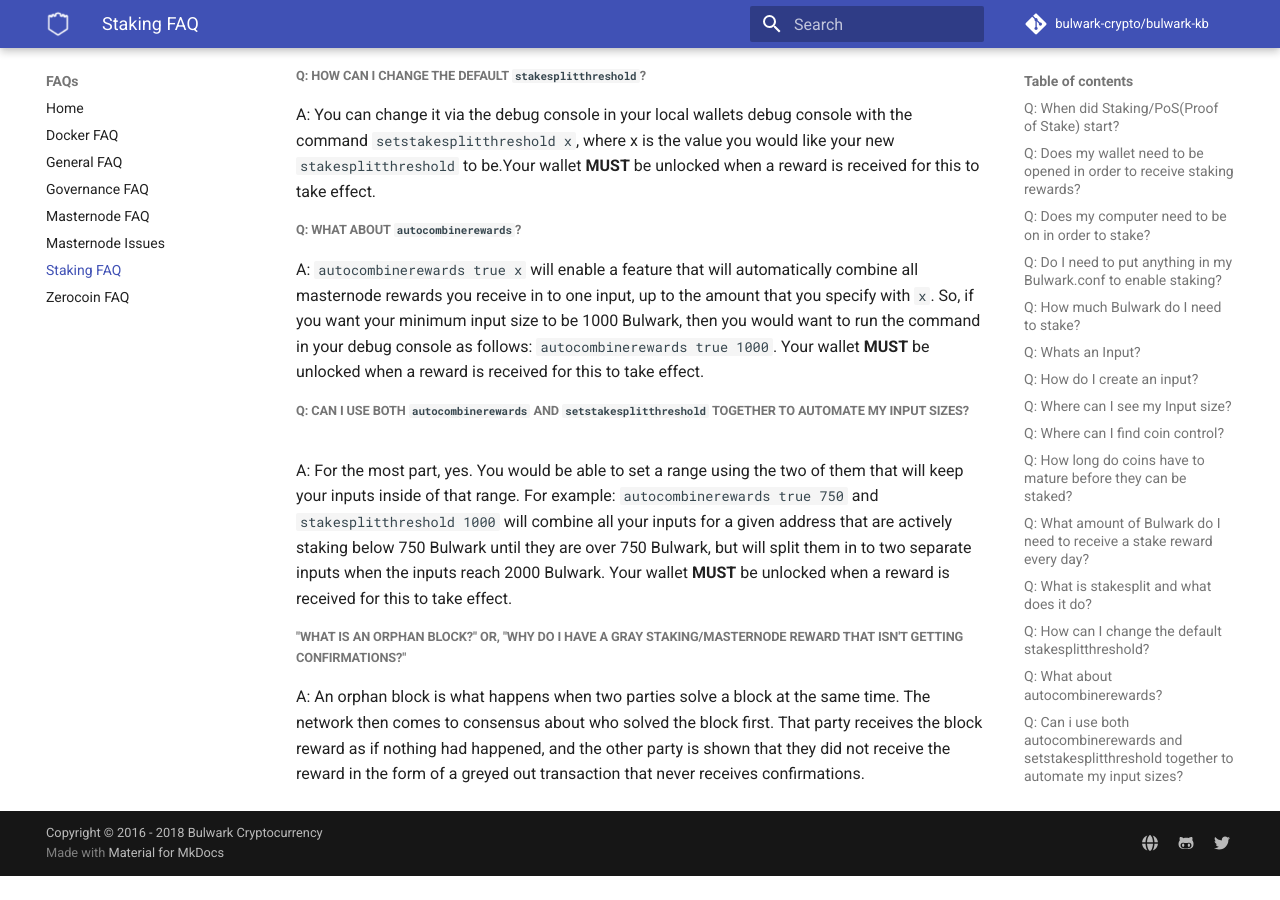
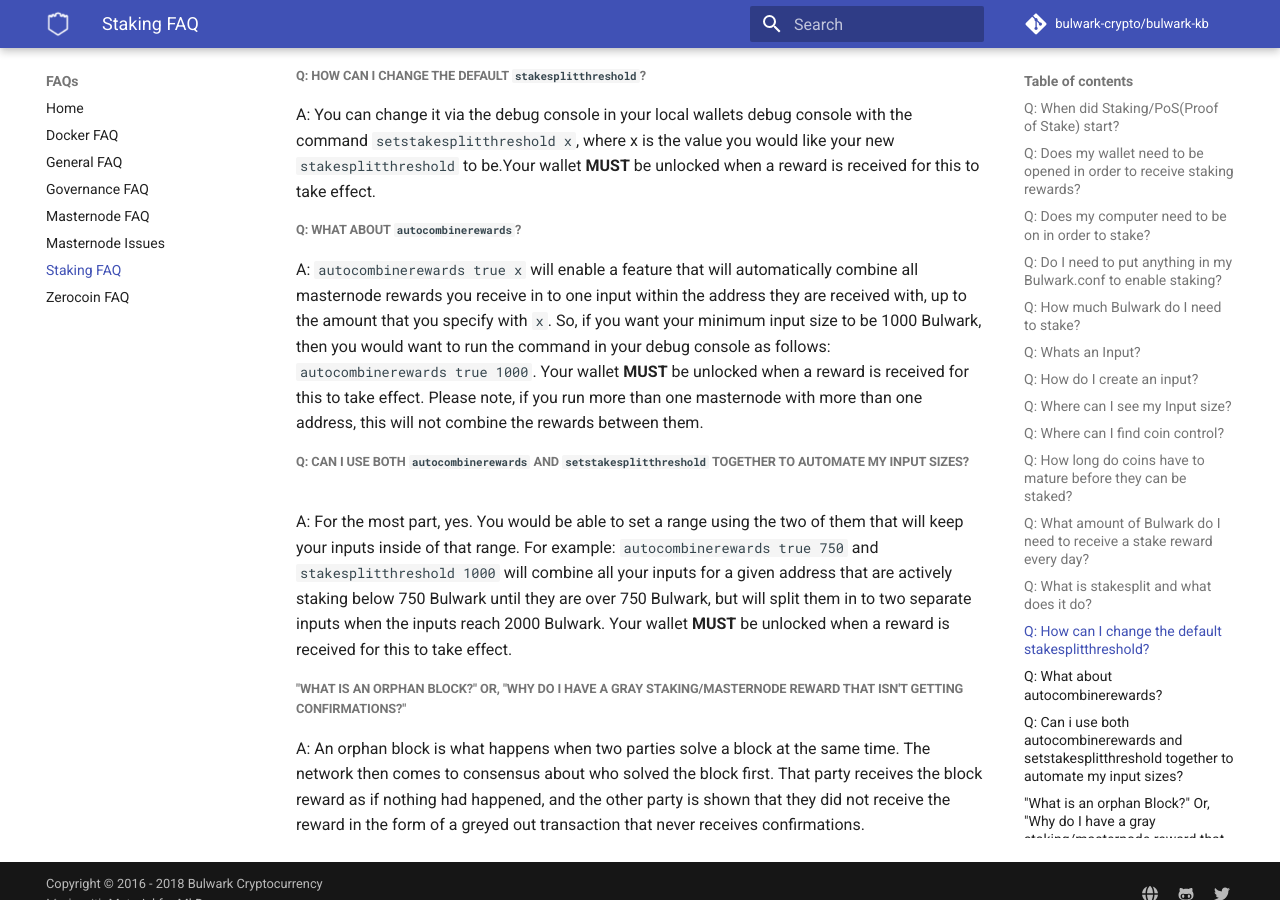
Before and after one commit to bulwark-crypto/Bulwark-KB, an MkDocs documentation site: the page built from docs/FAQs/Staking-FAQ.md, in a window 1280 px wide and 900 px high, scrolled down 1729 px. Built offline with MkDocs 1.6.1 and Material for MkDocs 9.7.7, drawn with Linux system fonts in a browser that asks for light colours; comment, search, counter and statistics services are not loaded; before the commit the page ends 2605 px from its top, so only the background shows below that.

Commit message:
clarify `autocombine`, update block reward image

```diff
--- a/docs/FAQs/Staking-FAQ.md
+++ b/docs/FAQs/Staking-FAQ.md
@@ -61,7 +61,7 @@
 
 ##### Q: What about `autocombinerewards`?
 
-A: `autocombinerewards true x` will enable a feature that will automatically combine all masternode rewards you receive in to one input, up to the amount that you specify with `x`. So, if you want your minimum input size to be 1000 Bulwark, then you would want to run the command in your debug console as follows: `autocombinerewards true 1000`. Your wallet **MUST** be unlocked when a reward is received for this to take effect.
+A: `autocombinerewards true x` will enable a feature that will automatically combine all masternode rewards you receive in to one input within the address they are received with, up to the amount that you specify with `x`. So, if you want your minimum input size to be 1000 Bulwark, then you would want to run the command in your debug console as follows: `autocombinerewards true 1000`. Your wallet **MUST** be unlocked when a reward is received for this to take effect. Please note, if you run more than one masternode with more than one address, this will not combine the rewards between them.
 
 ##### Q: Can i use both `autocombinerewards` and `setstakesplitthreshold` together to automate my input sizes?
 
```
Also changed, not shown: docs/FAQs/General-FAQ.md (+1 -1 lines).
